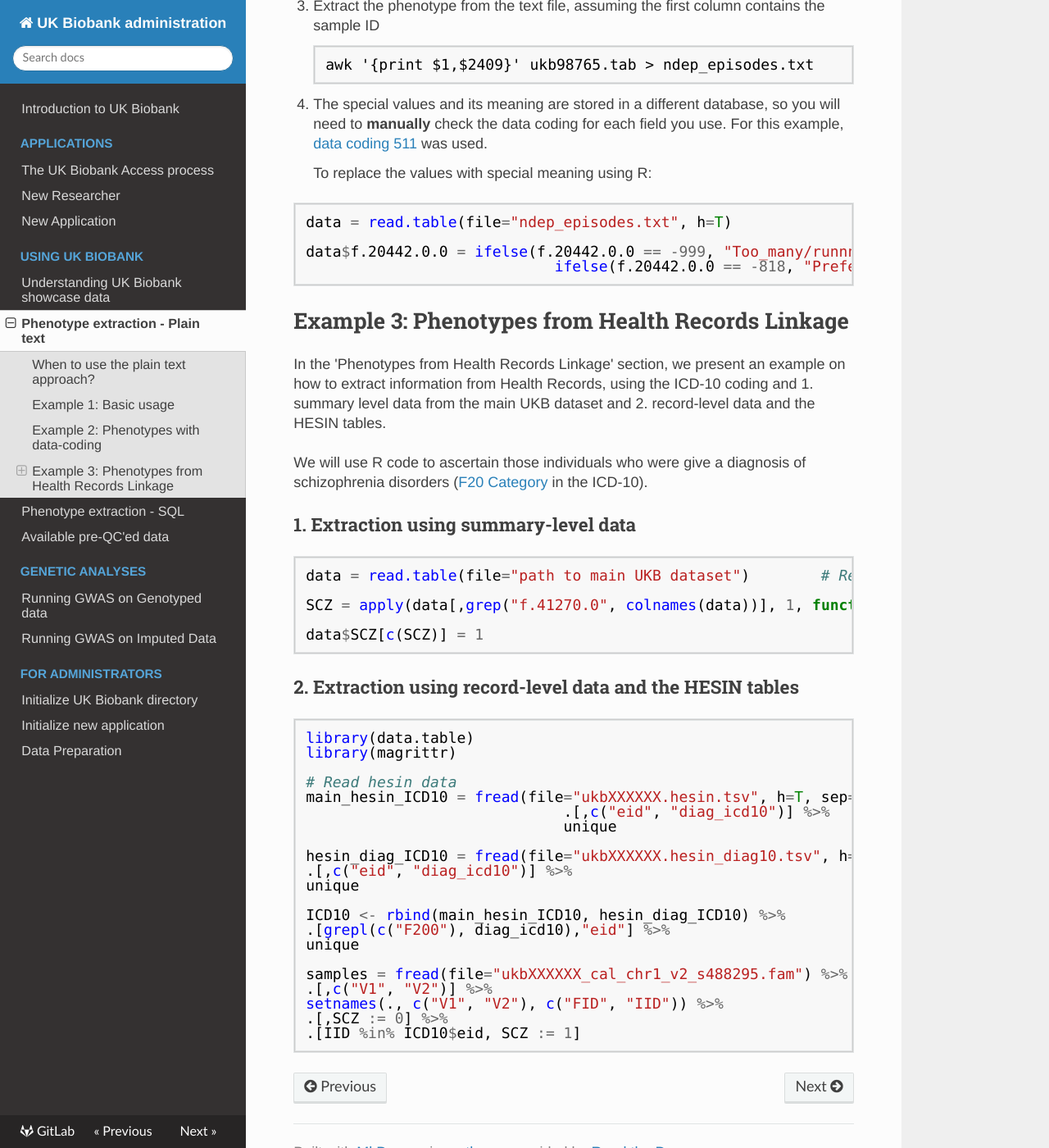
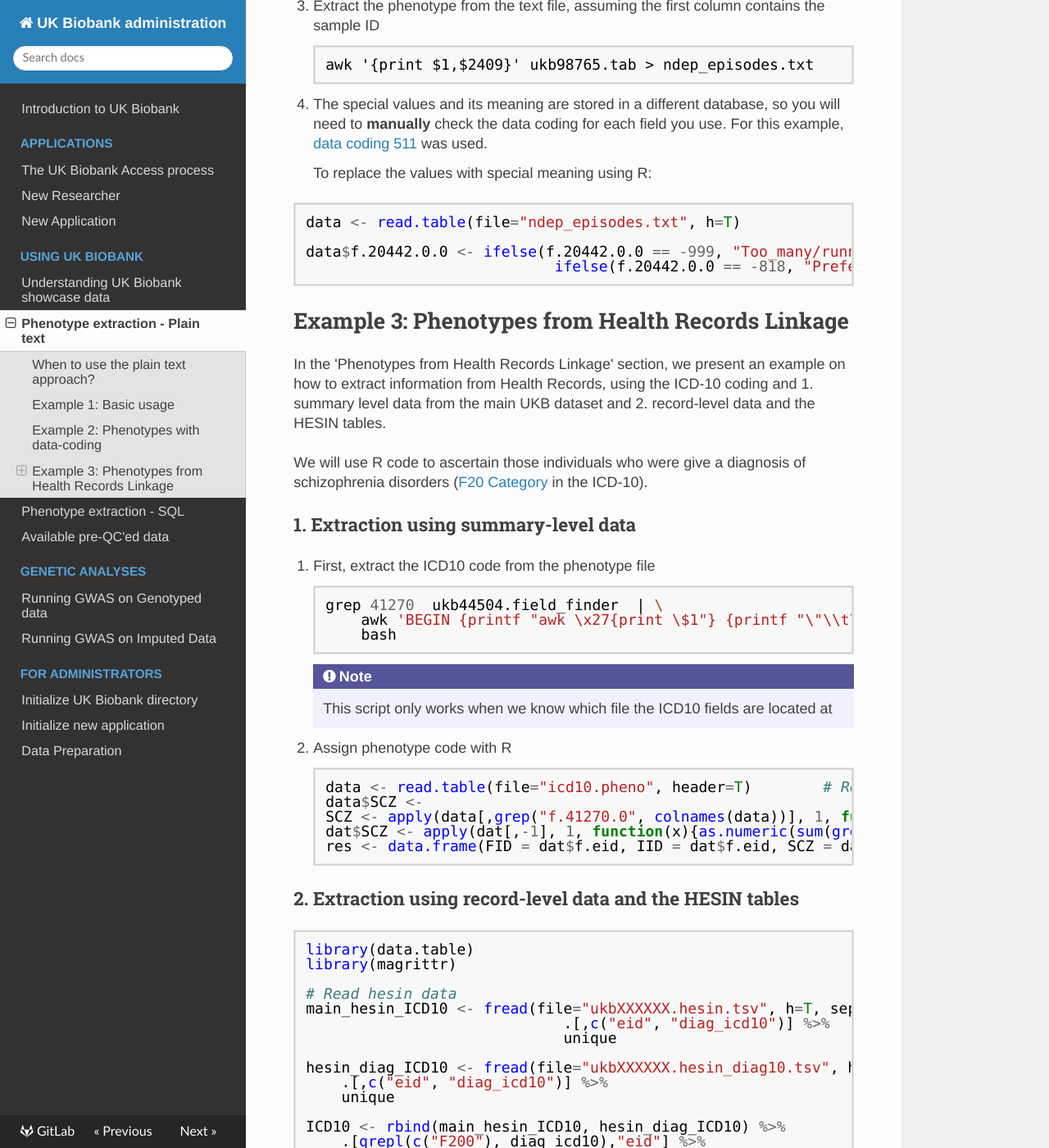
Before and after one commit to garethmarkel/ukb-administration, an MkDocs documentation site: the page built from docs/pheno/tradition.md, in a window 1280 px wide and 1400 px high, scrolled down 2392 px. Shown: the whole window at 82% size. Built offline with MkDocs 1.6.1, drawn with Linux system fonts in a browser that asks for light colours; comment, search, counter and statistics services are not loaded.

Commit message:
[Update] Use more robust ICD10 script

````diff
--- a/docs/pheno/tradition.md
+++ b/docs/pheno/tradition.md
@@ -87,9 +87,9 @@ The first steps are similar to the basic usage example:
     To replace the values with special meaning using R:
 
 ``` R
-data = read.table(file="ndep_episodes.txt", h=T)
+data <- read.table(file="ndep_episodes.txt", h=T)
 
-data$f.20442.0.0 = ifelse(f.20442.0.0 == -999, "Too_many/runnning_episodes",
+data$f.20442.0.0 <- ifelse(f.20442.0.0 == -999, "Too_many/runnning_episodes",
 							ifelse(f.20442.0.0 == -818, "Prefer_not_to_answer", f.20442.0.0)
 ```
 
@@ -101,14 +101,27 @@ In the 'Phenotypes from Health Records Linkage' section, we present an example o
 We will use R code to ascertain those individuals who were give a diagnosis of schizophrenia disorders ([F20 Category](https://biobank.ctsu.ox.ac.uk/crystal/field.cgi?id=41270) in the ICD-10).
 
 ### 1. Extraction using summary-level data
+1. First, extract the ICD10 code from the phenotype file
 
-``` R
-data = read.table(file="path to main UKB dataset")        # Read in the file
+    ```bash
+    grep 41270  ukb44504.field_finder  | \
+        awk 'BEGIN {printf "awk \x27{print \$1"} {printf "\"\\t\"\$"$1} END {print "}\x27  ukb44504.tab > icd10.pheno"} '  | \
+        bash
+    ```
 
-SCZ = apply(data[,grep("f.41270.0", colnames(data))], 1, function(row) "F200" %in% row)
+    !!! Note
 
-data$SCZ[c(SCZ)] = 1
-```
+        This script only works when we know which file the ICD10 fields are located at
+
+2. Assign phenotype code with R
+
+    ``` R
+    data <- read.table(file="icd10.pheno", header=T)        # Read in the file
+    data$SCZ <-
+    SCZ <- apply(data[,grep("f.41270.0", colnames(data))], 1, function(row) "F200" %in% row)
+    dat$SCZ <- apply(dat[,-1], 1, function(x){as.numeric(sum(grepl("F20.", x)) > 1)})
+    res <- data.frame(FID = dat$f.eid, IID = dat$f.eid, SCZ = dat$SCZ)
+    ```
 
 ### 2. Extraction using record-level data and the HESIN tables
 
````
Also changed, not shown: other parts of docs/pheno/tradition.md (+13 -13 lines).
